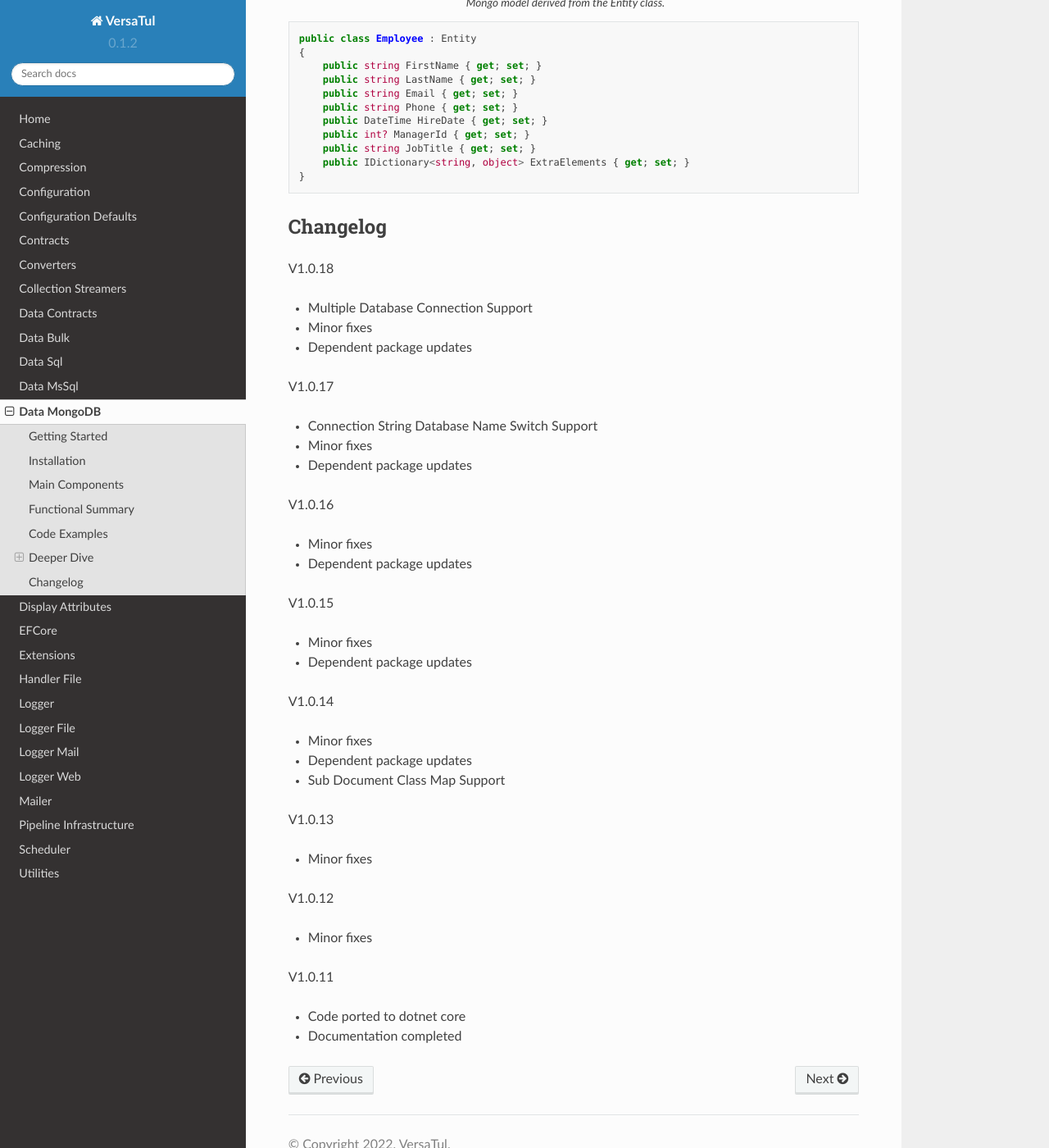
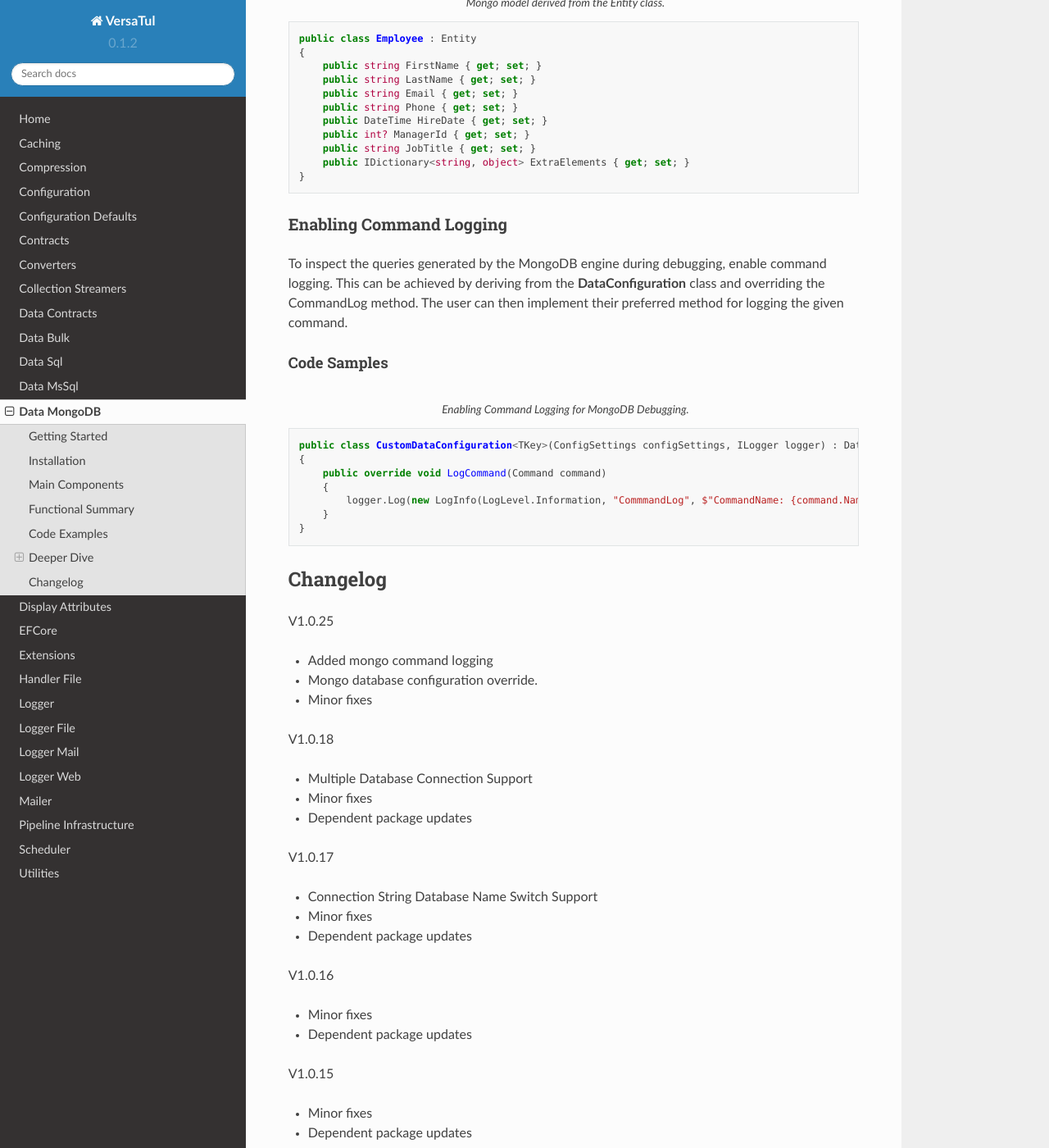
Before and after one commit to BjornWilliams/DocsVersaTul, a Sphinx documentation site: the page built from docs/source/mongodb.rst, in a window 1280 px wide and 1400 px high, scrolled down 10350 px. Shown: the whole window at 82% size. Built offline with Sphinx 7.4.7 and the Read the Docs theme 2.0.0, drawn with Linux system fonts in a browser that asks for light colours.

Commit message:
Update mongodb.rst

```diff
--- a/docs/source/mongodb.rst
+++ b/docs/source/mongodb.rst
@@ -549,8 +549,36 @@ Code Samples
         public IDictionary<string, object> ExtraElements { get; set; }
     }
 
+Enabling Command Logging
+^^^^^^^^^^^^^^^^^^^^^^
+
+To inspect the queries generated by the MongoDB engine during debugging, enable command logging.
+This can be achieved by deriving from the **DataConfiguration** class and overriding the CommandLog method.
+The user can then implement their preferred method for logging the given command.
+
+Code Samples
+""""""""""""""""""
+
+.. code-block:: c#
+    :caption: Enabling Command Logging for MongoDB Debugging.
+
+    public class CustomDataConfiguration<TKey>(ConfigSettings configSettings, ILogger logger) : DataConfiguration<TKey>(configSettings)
+    {
+        public override void LogCommand(Command command)
+        {
+            logger.Log(new LogInfo(LogLevel.Information, "CommmandLog", $"CommandName: {command.Name} CommandText: {command.JsonText}"));
+        }
+    }
+
+
 Changelog
 -------------
+
+V1.0.25
+
+* Added mongo command logging
+* Mongo database configuration override.
+* Minor fixes
 
 V1.0.18
 
```
